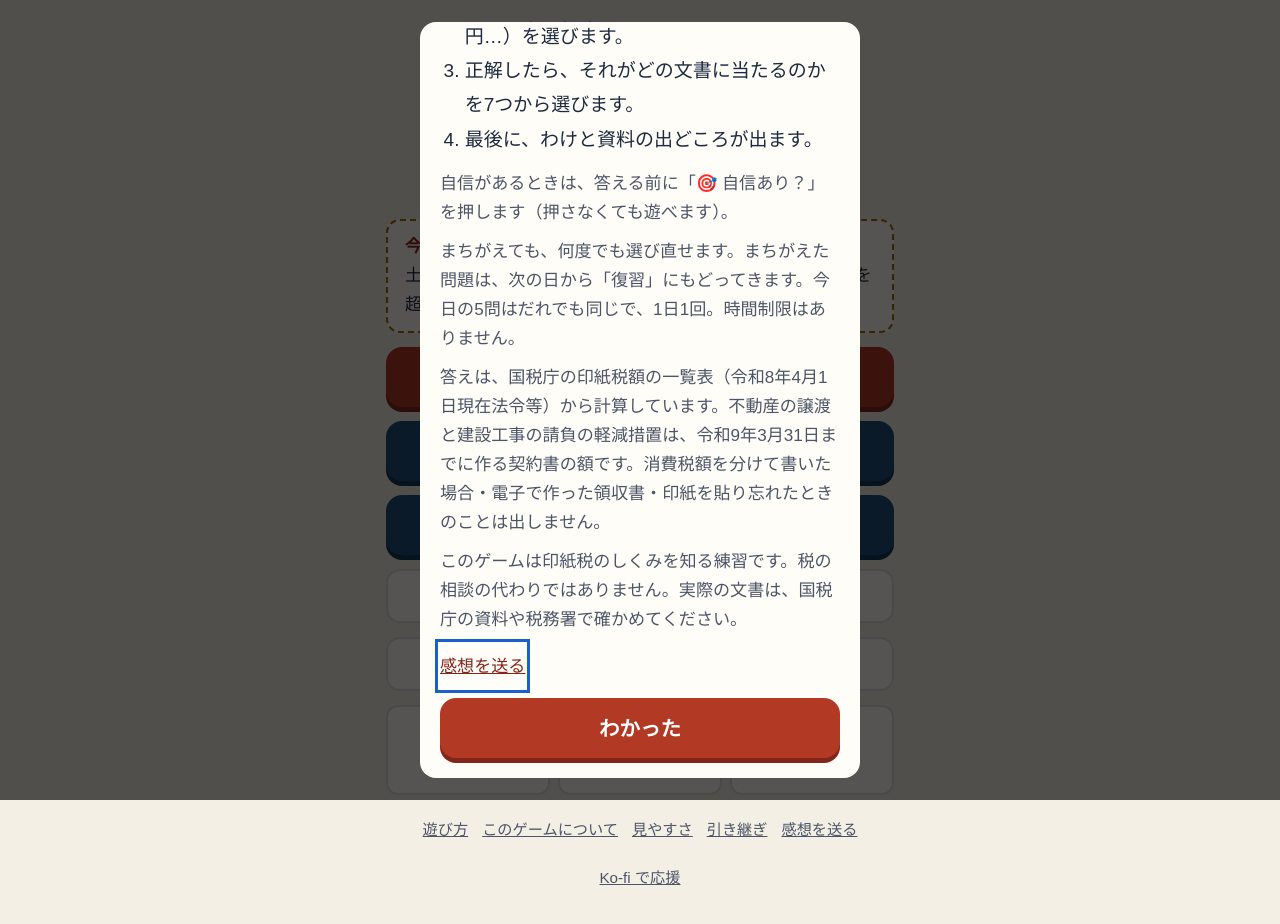
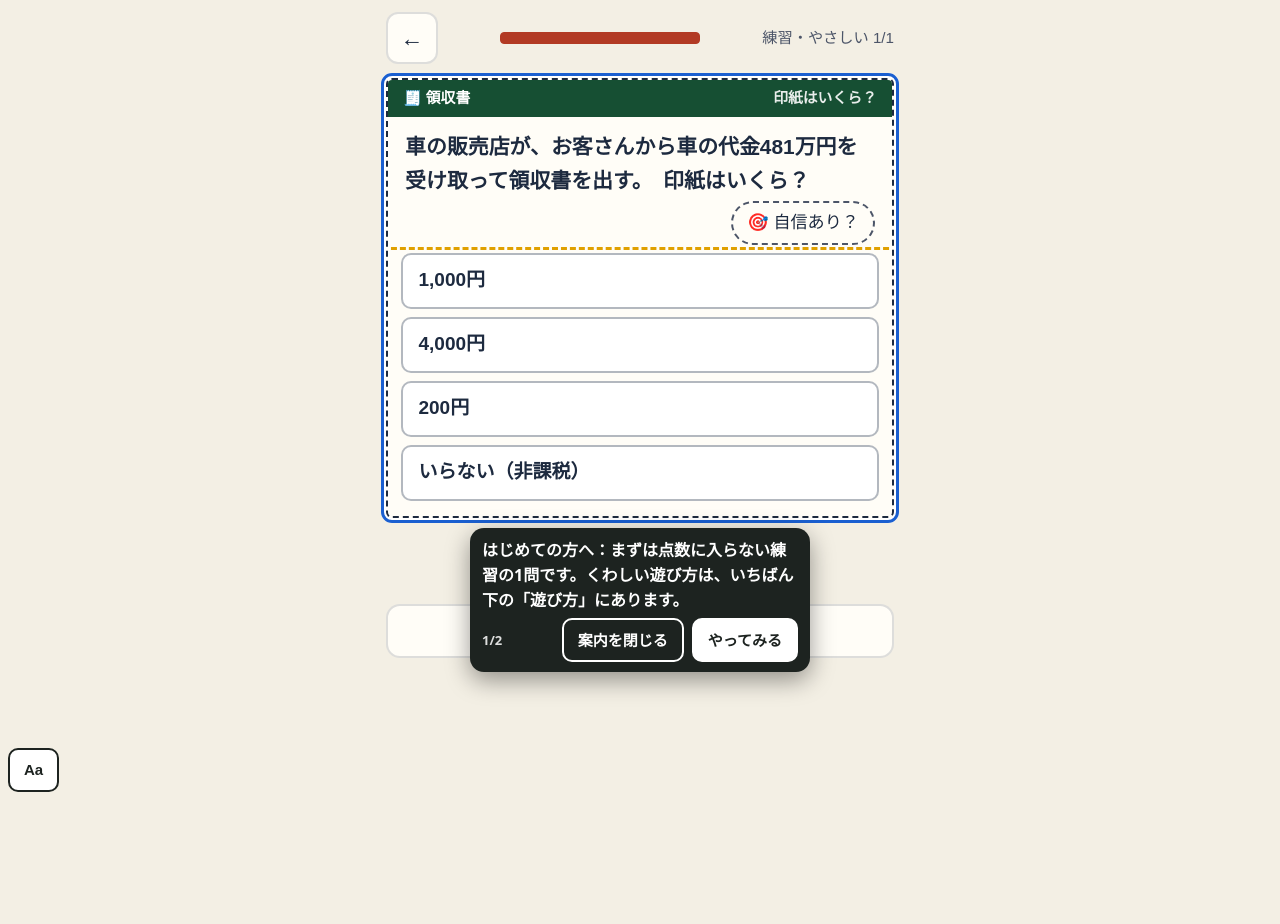
Before and after one commit to satou-aaaaa/inshi-ikura, a plain HTML site: page index.html in a window 1280 px wide. After the commit the page ends 800 px from the top, so only its background shows below. Drawn offline with Linux system fonts and the light colour scheme; a web font is replaced by a local one.

Commit message:
ひな形の共通部品を写す（shared-workflows 67f7985） (#4)
Co-authored-by: template-sync <41898283+github-actions[bot]@users.noreply.github.com>

```diff
--- a/index.html
+++ b/index.html
@@ -346,7 +346,8 @@ html.a11y-say body{padding-bottom:calc(64px + env(safe-area-inset-bottom,0px))!i
 //      （incidents/2026-11-21-hand-copied-helpers-drift.md）。
 //      あわせて、はじめて遊ぶ人への案内（吹き出し Core.coach）を足した。長い「遊び方」の窓の代わりに、練習の1問を遊びながら
 //      その場で一言ずつ教える（NN/g「Mobile Instructional Overlays」・Andersen ほか CHI 2012「The Impact of Tutorials on Games of Varying Complexity」）。
-//   3: 2026-11-22 吹き出しを出しているあいだ 0.4 秒ごとに場所を測り直す（古い場所に残って押す所を隠すことがあった）。ボタンの字を「案内を閉じる」に
+//   3: 2026-11-22 吹き出しを出しているあいだ 0.4 秒ごとに場所を測り直す（古い場所に残って押す所を隠すことがあった）。ボタンの字を「案内を閉じる」に。
+//      段の wait（その所が出るまで待つ）を足した。全ゲームの「はじめての練習」を sync-template の migrateFirstPlay が足すため
 //   2: 2026-11-22 感想フォームのゲーム名を、渡さなければ題（<title>）から入れる。sync-template が全ゲームを game-core に切り替える（migrateCore）ため
 // 決まり: 外へ通信しない。ゲームの関数の名前（toast・buzz など）は上書きしない（Core.toast などで呼ぶ）。
 (function () {
@@ -432,6 +433,7 @@ html.a11y-say body{padding-bottom:calc(64px + env(safe-area-inset-bottom,0px))!i
   //   sel   …… 吹き出しを付ける所。まだ画面に無いあいだは待つ（ゲームが画面を作り直しても付け直す）
   //   until …… その所が画面に出たら次へ進む（答えた・正解した など）。無ければ sel を押したら次へ
   //   button …… 押すと次へ進むボタンの字（読むだけの吹き出し）
+  //   wait  …… その所が画面に出るまで、この吹き出しは出さずに待つ（答えたあとにだけ「次へ」を指す など）
   //   pos   …… "below"（既定）か "above"。その側に場所が無ければ、ページを少し動かして場所を空ける（読む所を隠さないため）
   // 吹き出しは押す所を隠さない（上か下の空いたほうに出す）。「案内を閉じる」と Esc でいつでもやめられる。
   const coach = (() => {
@@ -466,7 +468,7 @@ html.a11y-say body{padding-bottom:calc(64px + env(safe-area-inset-bottom,0px))!i
       while (steps && i < steps.length && steps[i].until && find(steps[i].until)) i++;
       if (!steps) return;
       if (i >= steps.length) return stop(true);
-      const st = steps[i], el = find(st.sel);
+      const st = steps[i], el = st.wait && !find(st.wait) ? null : find(st.sel);
       if (!el) { box.hidden = true; mark(null); return; }
       box.hidden = false; mark(el);
       const fresh = shown !== i;
@@ -946,7 +948,7 @@ function home() {
   $("go-cal").onclick = () => cal();
   $("go-ach").onclick = achView;
   bindFooter();
-  if (!s.tut) openHow();
+  if (!s.tut) firstPlay();
 }
 function practiceMenu() {
   app.innerHTML = `<header><button class="icon" id="back" aria-label="もどる">←</button><h1>練習<small>今日の記録には入りません（印紙帳には載ります）</small></h1></header>
@@ -957,6 +959,27 @@ function practiceMenu() {
   document.querySelectorAll(".lv button").forEach((b) => (b.onclick = () => startRun("p", +b.dataset.t)));
   bindFooter(); toTop();
 }
+// first-play:begin（shared-workflows の scripts/sync-template.mjs が足した。直すときはひな形を直す）
+// はじめての人：長い「遊び方」の窓を出さず、点数に入らない練習の1問を遊びながら、吹き出しで一言ずつ教える（game-core の Core.coach）。
+// 「見た」は始めたその場で残す（途中でやめても、次からはふつうに始まる。くわしい遊び方はいつでもいちばん下の「遊び方」から）
+const FIRST_STEPS = [
+  { sel: "#choices", button: "やってみる", text: "はじめての方へ：まずは点数に入らない練習の1問です。くわしい遊び方は、いちばん下の「遊び方」にあります。" },
+  { sel: "#next", wait: ".verdict", text: "できました。わけを読んだら、ここを押して進みます。" },
+];
+function firstPlay() {
+  save((s) => { s.tut = true; });
+  // 練習の入り口を開いて、いちばん上（いちばんやさしい）を押す。無ければ前の形（遊び方の窓）にもどす
+  practiceMenu();
+  const b = document.querySelector(".lv button");
+  if (!window.Core || !Core.coach || !b) { home(); return openHow(); }
+  b.click();
+  // 練習は1問だけにする（数を減らしてから描き直す）
+  save((s) => { const r = s.runs && s.runs.p; if (r && Array.isArray(r.list)) r.list = r.list.slice(0, 1); });
+  play();
+  // 案内を閉じた（Esc も）ら、1問の練習の途中経過を残さずにホームへ（ふだんの練習の「続きから」を出さない）
+  Core.coach.start(FIRST_STEPS, { home, onEnd: (done) => { if (done === false) { save((s) => { const r = s.runs && s.runs.p; if (r && !(r.res || []).length) delete s.runs.p; }); home(); } } });
+}
+// first-play:end
 function startRun(mode, opt) {
   const k = todayKey(); let ng = false;
   save((s) => {
```
Also changed, not shown: qa/run.mjs (+6 -5 lines).
